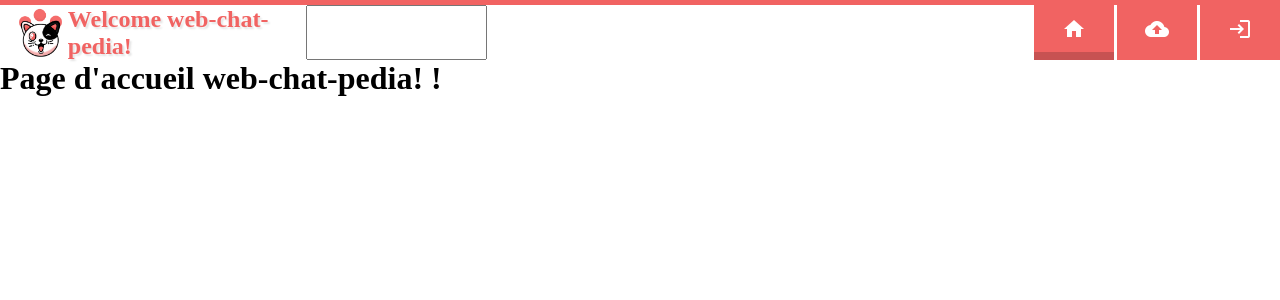
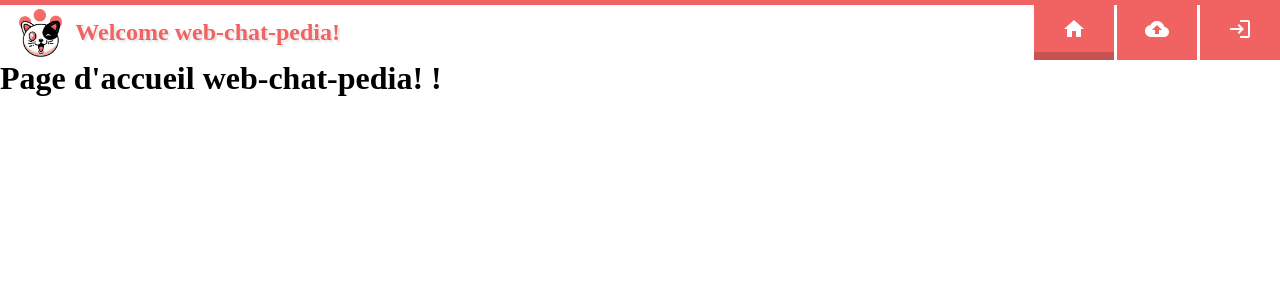
Before and after one commit to WildCodeSchool/rem2-js-p2-web-chat-pedia, a React (Create React App) app: page / in a window 1280 px wide. Shown: the top 300 px of the page. Built offline with nearby package versions, Linux system fonts and the light colour scheme.

Commit message:
s01 navbar 0.1

```diff
--- a/src/components/navbar/NavBar.jsx
+++ b/src/components/navbar/NavBar.jsx
@@ -16,7 +16,7 @@ const Navbar = () => {
                 <NavLink to="/"className="title-container"><p className="title">Welcome web-chat-pedia!</p></ NavLink>
 
 
-                <input type="text" className={isVisible ? "search-bar-on" : "search-bar"} />
+                {/* <input type="text" className={isVisible ? "search-bar-on" : "search-bar"} /> */}
 
 
                 <div className='navigation'>
```
